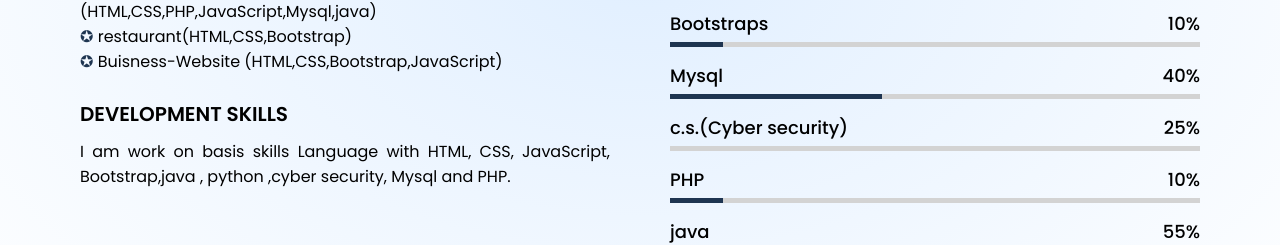
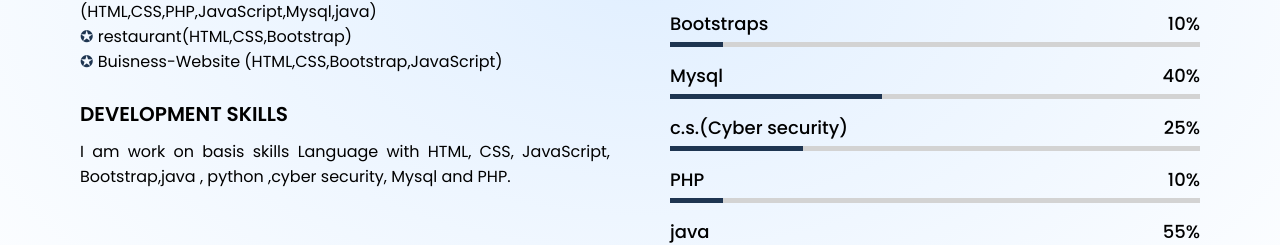
Before and after one commit to kyada2004/protfolie, a plain HTML site: page index.html in a window 1280 px wide. Shown: the part 1780-2025 px from the top of the page. Drawn offline with nearby package versions, Linux system fonts and the light colour scheme.

Commit message:
Update style.css

```diff
--- a/style.css
+++ b/style.css
@@ -498,7 +498,7 @@
   .skills-content .right .Mysql::before {
     width: 40%;
   }
-  .skills-content .right  .c.s::before {
+  .skills-content .right  .cs::before {
     width: 25%;
   }
   .skills-content .right .PHP::before {
```
